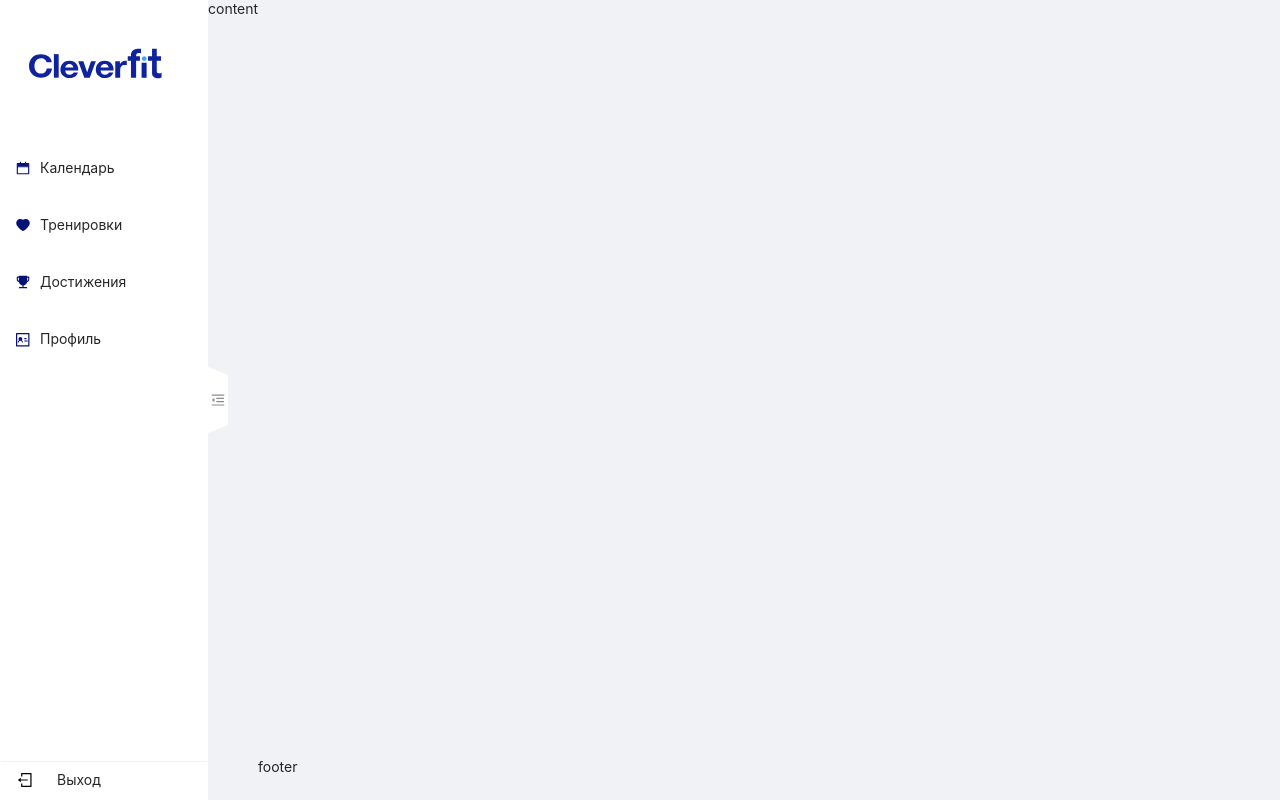
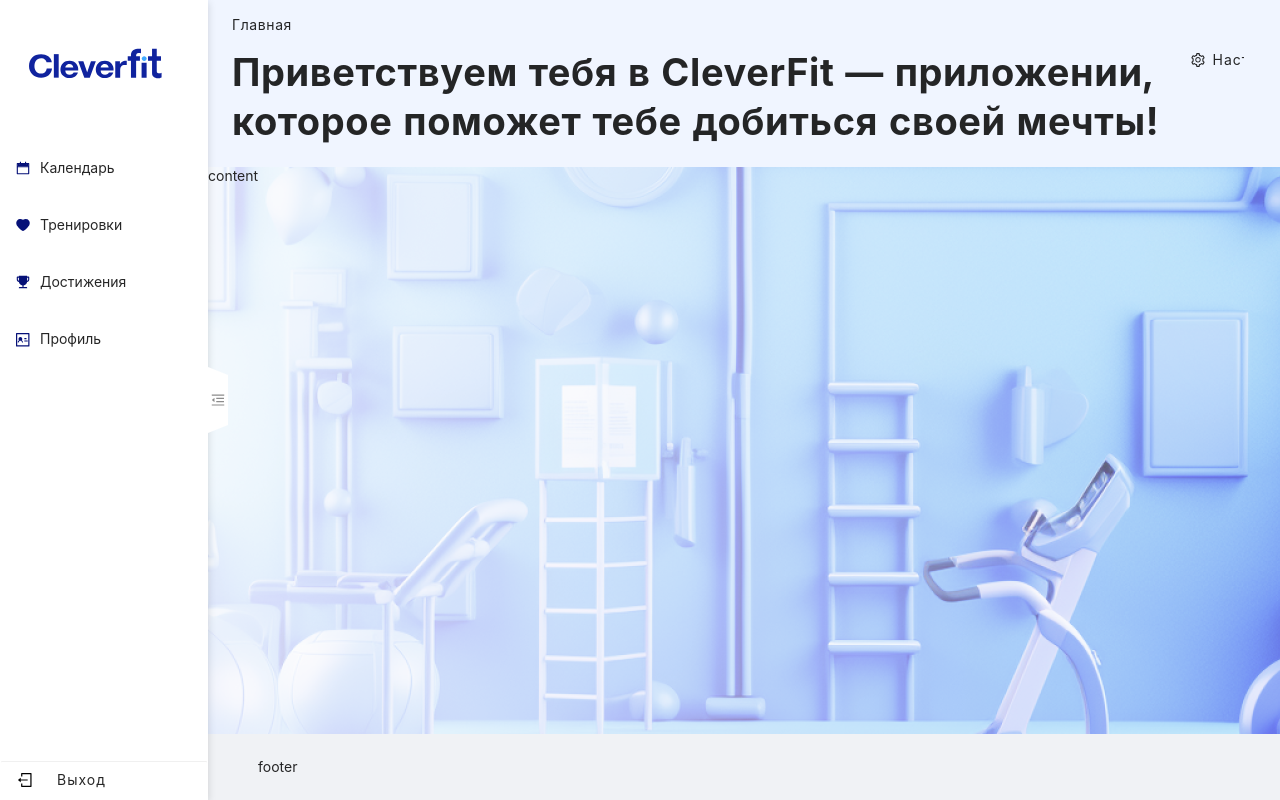
Before and after one commit to ClevertecFrontendLab/VeronikaBogdan, a React (Vite) app: page /#/ in a window 1280 px wide. Built offline with nearby package versions, Linux system fonts and the light colour scheme.

Commit message:
feat: implement header

```diff
--- /dev/null
+++ b/src/components/layout/header/header.scss
@@ -0,0 +1,42 @@
+@import '@constants/colors';
+
+.ant-page-header {
+    div &.has-breadcrumb {
+        padding-top: 14px;
+        background-color: $primary-light-1;
+        letter-spacing: 0.6px;
+    }
+
+    div &-heading {
+        &-left {
+            display: flex;
+            justify-content: space-between;
+            align-items: flex-start;
+            width: 100%;
+        }
+
+        &-title {
+            max-width: 1032px;
+            font: {
+                size: 38px;
+                weight: 700;
+            }
+            line-height: 130%;
+            white-space: wrap;
+        }
+    }
+}
+
+button.ant-btn {
+    height: auto;
+    padding: 0;
+    letter-spacing: 1px;
+
+    &:hover {
+        background-color: $character-light-table-header;
+    }
+
+    &:active {
+        background-color: $character-light-background;
+    }
+}
--- /dev/null
+++ b/src/components/layout/header/header.tsx
@@ -0,0 +1,26 @@
+import { Button, PageHeader } from 'antd';
+import { SettingOutlined } from '@ant-design/icons';
+import React from 'react';
+
+import './header.scss';
+
+const routes = [
+    {
+        path: '/',
+        breadcrumbName: 'Главная',
+    },
+];
+
+export const Header: React.FC = () => (
+    <PageHeader
+        className='site-page-header'
+        title='Приветствуем тебя в CleverFit — приложении, которое поможет тебе добиться своей мечты!'
+        breadcrumb={{ routes }}
+        subTitle={
+            <Button type='text'>
+                <SettingOutlined />
+                Настройки
+            </Button>
+        }
+    />
+);
--- /dev/null
+++ b/src/components/layout/header/index.ts
@@ -0,0 +1 @@
+export { Header } from './header';
--- a/src/components/layout/sidebar/sidebar.scss
+++ b/src/components/layout/sidebar/sidebar.scss
@@ -3,6 +3,7 @@
 .ant-layout-sider {
     &-light {
         box-shadow: 0 2px 8px 0 rgba(0, 0, 0, 0.15);
+        z-index: 1;
     }
 
     &-children {
@@ -47,7 +48,7 @@
     }
 }
 
-ul[class*='ant-menu'] {
+ul.ant-menu {
     display: flex;
     flex-direction: column;
     gap: 5px;
@@ -58,7 +59,7 @@
         gap: 0;
         margin-top: 13px;
 
-        li[class*='ant-menu-item'] {
+        li.ant-menu-item {
             padding: 0;
             margin-top: 3px;
         }
@@ -88,7 +89,7 @@
     }
 }
 
-button[class*='exit'] {
+button.exit {
     display: flex;
     align-items: center;
     gap: 25px;
@@ -106,7 +107,7 @@
     }
 }
 
-button[class*='exit-collapsed'] {
+button.exit-collapsed {
     padding: 12px 32px 12px 16px;
     box-shadow: inset 0 1px 0 0 $character-light-dividers;
 
--- a/src/components/layout/sidebar/sidebar.tsx
+++ b/src/components/layout/sidebar/sidebar.tsx
@@ -1,5 +1,5 @@
+import { Button, Layout, Menu } from 'antd';
 import { CalendarTwoTone, HeartFilled, TrophyFilled } from '@ant-design/icons';
-import { Button, Layout, Menu } from 'antd';
 import { NavLink } from 'react-router-dom';
 
 import collapsedLogo from '/logo-collapsed.svg';
--- a/src/index.scss
+++ b/src/index.scss
@@ -6,7 +6,7 @@
     box-sizing: border-box;
 }
 
-body {
+div#root {
     height: 100%;
     font: {
         family: 'Inter', sans-serif;
@@ -25,7 +25,3 @@
     color: $character-light-title-85;
     position: relative;
 }
-
-#root {
-    height: 100vh;
-}
--- a/src/pages/main-page/main-page.scss
+++ b/src/pages/main-page/main-page.scss
@@ -1,13 +1,4 @@
-.page-container {
-    display: flex;
-    flex-direction: column;
-    height: 100%;
-    position: relative;
-    background-color: bisque;
-}
-
-.ant-layout-has-sider {
-    display: flex;
+section.ant-layout {
     margin: 0 auto;
     max-width: 1440px;
     height: 100%;
--- a/src/pages/main-page/main-page.tsx
+++ b/src/pages/main-page/main-page.tsx
@@ -1,6 +1,7 @@
 import { Layout } from 'antd';
 import React, { useState } from 'react';
 
+import { Header } from '@components/layout/header';
 import { Sidebar } from '@components/layout/sidebar';
 import { SidemenuSwitcher } from '@components/layout/sidemenu-switcher';
 
@@ -17,6 +18,7 @@
 
             <Layout className='page-container'>
                 <SidemenuSwitcher collapsed={collapsed} onClick={() => setCollapsed(!collapsed)} />
+                <Header />
                 <Content>content</Content>
                 <Footer>footer</Footer>
             </Layout>
```
